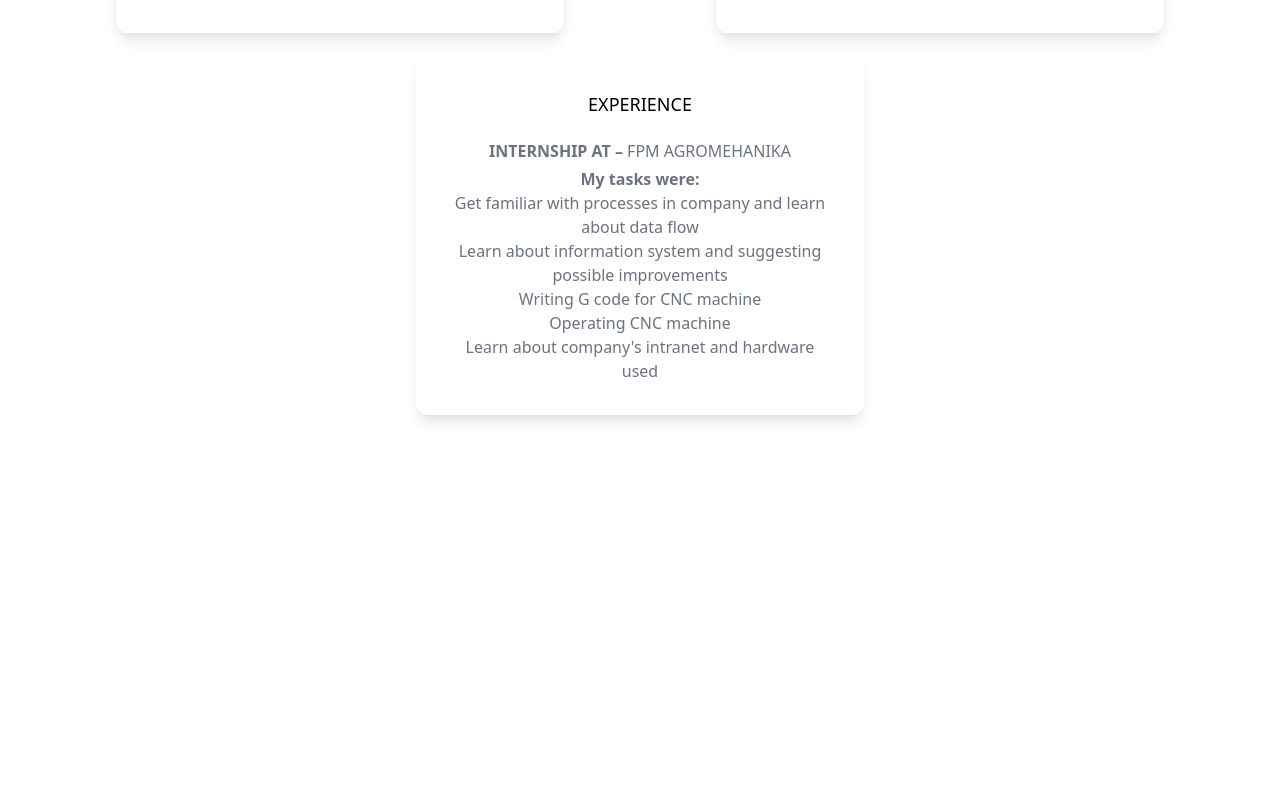
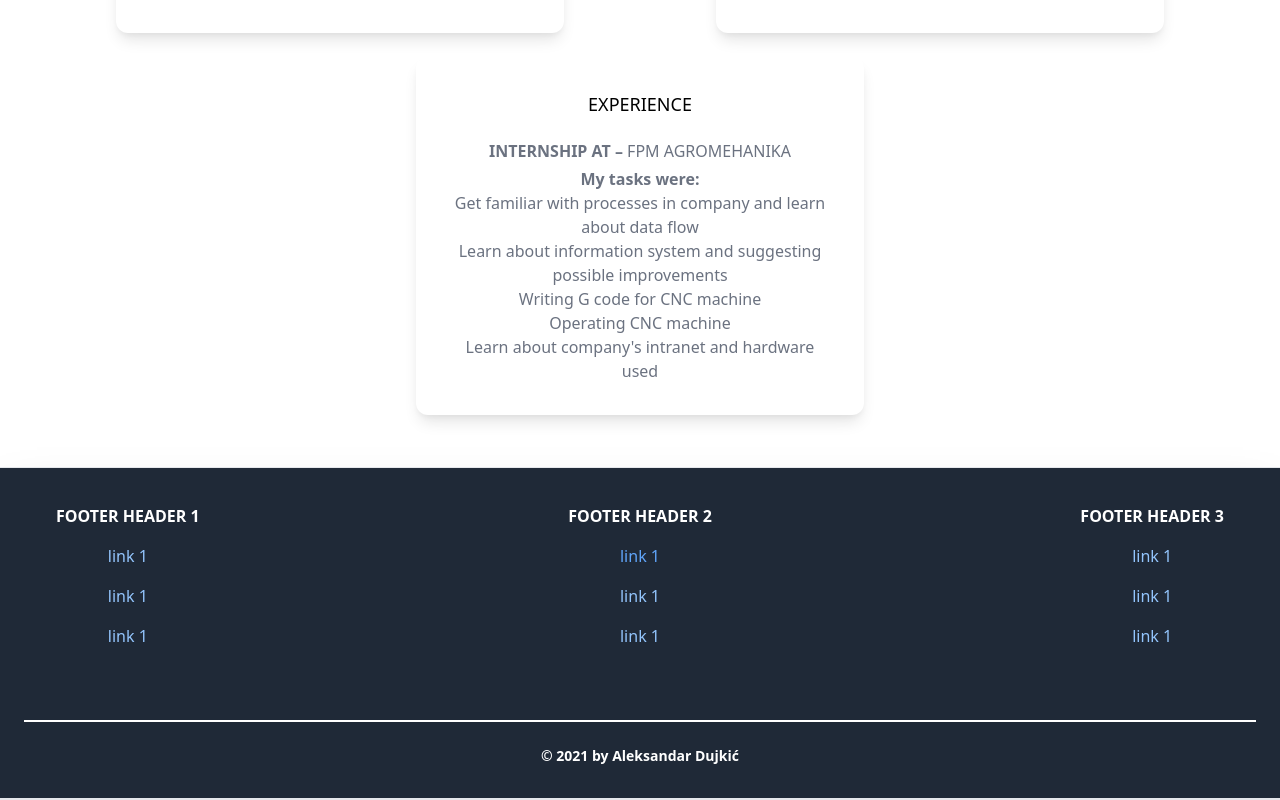
Before and after one commit to Dujka/portfolio, a React (Create React App) app: page / in a window 1280 px wide. Shown: the part 1419-2219 px from the top of the page. Before the commit the page ends 1886 px from the top, so only its background shows below. Built offline with nearby package versions, Linux system fonts and the light colour scheme.

Commit message:
Added footer template, still needs to be filled

```diff
--- a/src/App.js
+++ b/src/App.js
@@ -2,6 +2,7 @@ import logo from "./logo.svg";
 import Header from "./Components/Header.js";
 import CircleWrapper from "./Components/CircleWrapper.js";
 import ConentWrapper from "./Components/ConentWrapper.js";
+import Footer from "./Components/Footer.js";
 import "./App.css";
 
 function App() {
@@ -10,6 +11,7 @@ function App() {
       <Header />
       <CircleWrapper />
       <ConentWrapper />
+      <Footer />
     </div>
   );
 }
--- /dev/null
+++ b/src/Components/Footer.js
@@ -0,0 +1,81 @@
+import React from "react";
+
+function Footer() {
+  return (
+    <footer class="footer bg-gray-800 text-white relative pt-1 border-b-2 border-t shadow-2xl">
+      <div class="container mx-auto px-6">
+        <div class="sm:flex sm:mt-8">
+          <div class="mt-8 sm:mt-0 sm:w-full sm:px-8 flex flex-col md:flex-row justify-between">
+            <div class="flex flex-col">
+              <span class="font-bold uppercase mb-2">Footer header 1</span>
+              <span class="my-2">
+                <a href="#" class="text-blue-300  text-md hover:text-blue-200">
+                  link 1
+                </a>
+              </span>
+              <span class="my-2">
+                <a href="#" class="text-blue-300  text-md hover:text-blue-200">
+                  link 1
+                </a>
+              </span>
+              <span class="my-2">
+                <a href="#" class="text-blue-300  text-md hover:text-blue-200">
+                  link 1
+                </a>
+              </span>
+            </div>
+            <div class="flex flex-col">
+              <span class="font-bold uppercase mt-4 md:mt-0 mb-2">
+                Footer header 2
+              </span>
+              <span class="my-2">
+                <a href="#" class="text-blue-400 text-md hover:text-blue-300">
+                  link 1
+                </a>
+              </span>
+              <span class="my-2">
+                <a href="#" class="text-blue-300 text-md hover:text-blue-200">
+                  link 1
+                </a>
+              </span>
+              <span class="my-2">
+                <a href="#" class="text-blue-300 text-md hover:text-blue-2s00">
+                  link 1
+                </a>
+              </span>
+            </div>
+            <div class="flex flex-col">
+              <span class="font-bold uppercase mt-4 md:mt-0 mb-2">
+                Footer header 3
+              </span>
+              <span class="my-2">
+                <a href="#" class="text-blue-300  text-md hover:text-blue-200">
+                  link 1
+                </a>
+              </span>
+              <span class="my-2">
+                <a href="#" class="text-blue-300  text-md hover:text-blue-200">
+                  link 1
+                </a>
+              </span>
+              <span class="my-2">
+                <a href="#" class="text-blue-300  text-md hover:text-blue-200">
+                  link 1
+                </a>
+              </span>
+            </div>
+          </div>
+        </div>
+      </div>
+      <div class="container mx-auto px-6">
+        <div class="mt-16 border-t-2 border-white flex flex-col items-center">
+          <div class="sm:w-2/3 text-center py-6">
+            <p class="text-sm font-bold mb-2">© 2021 by Aleksandar Dujkić</p>
+          </div>
+        </div>
+      </div>
+    </footer>
+  );
+}
+
+export default Footer;
```
Also changed, not shown: 1 other file (tests, documents, lock files or other folders).
